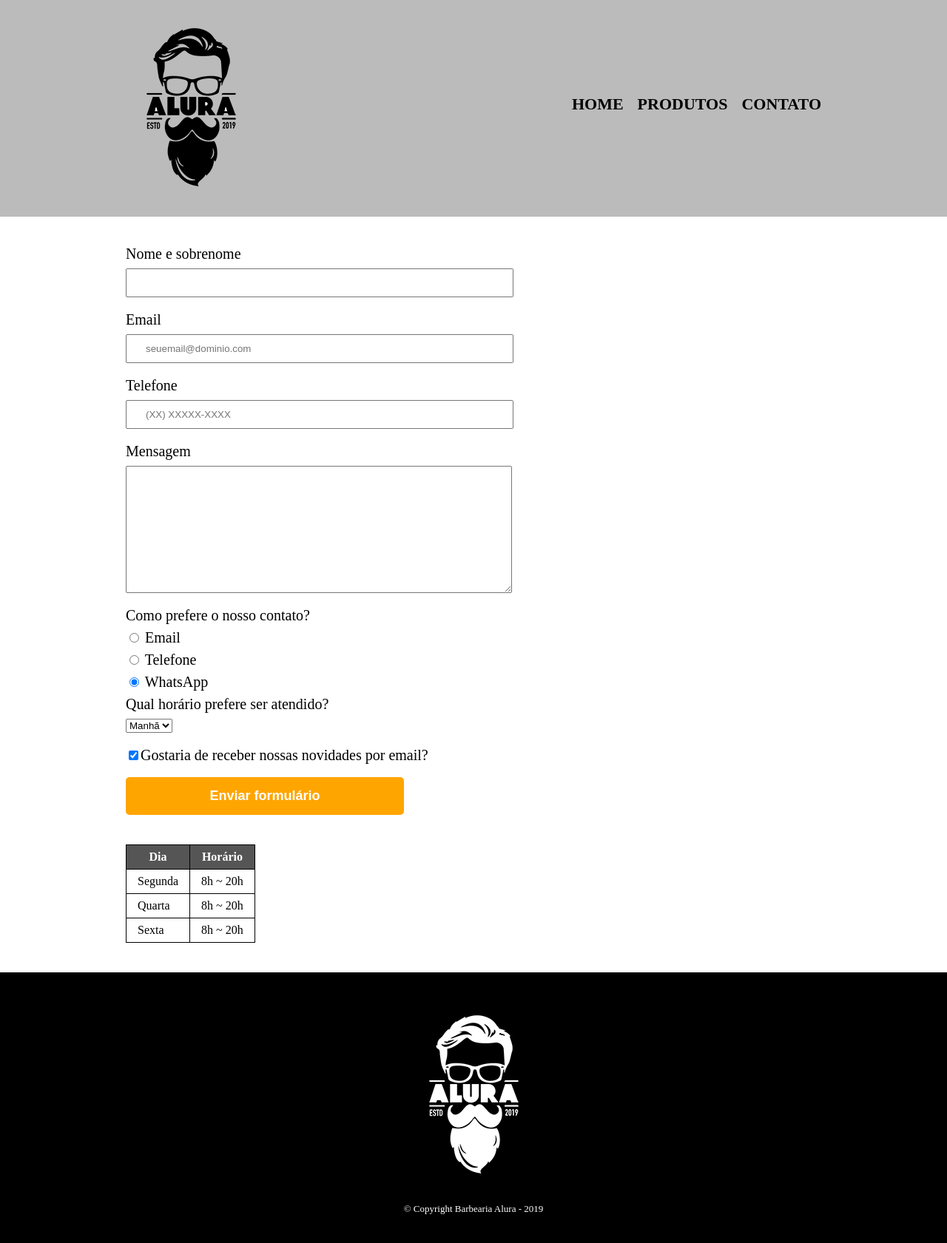
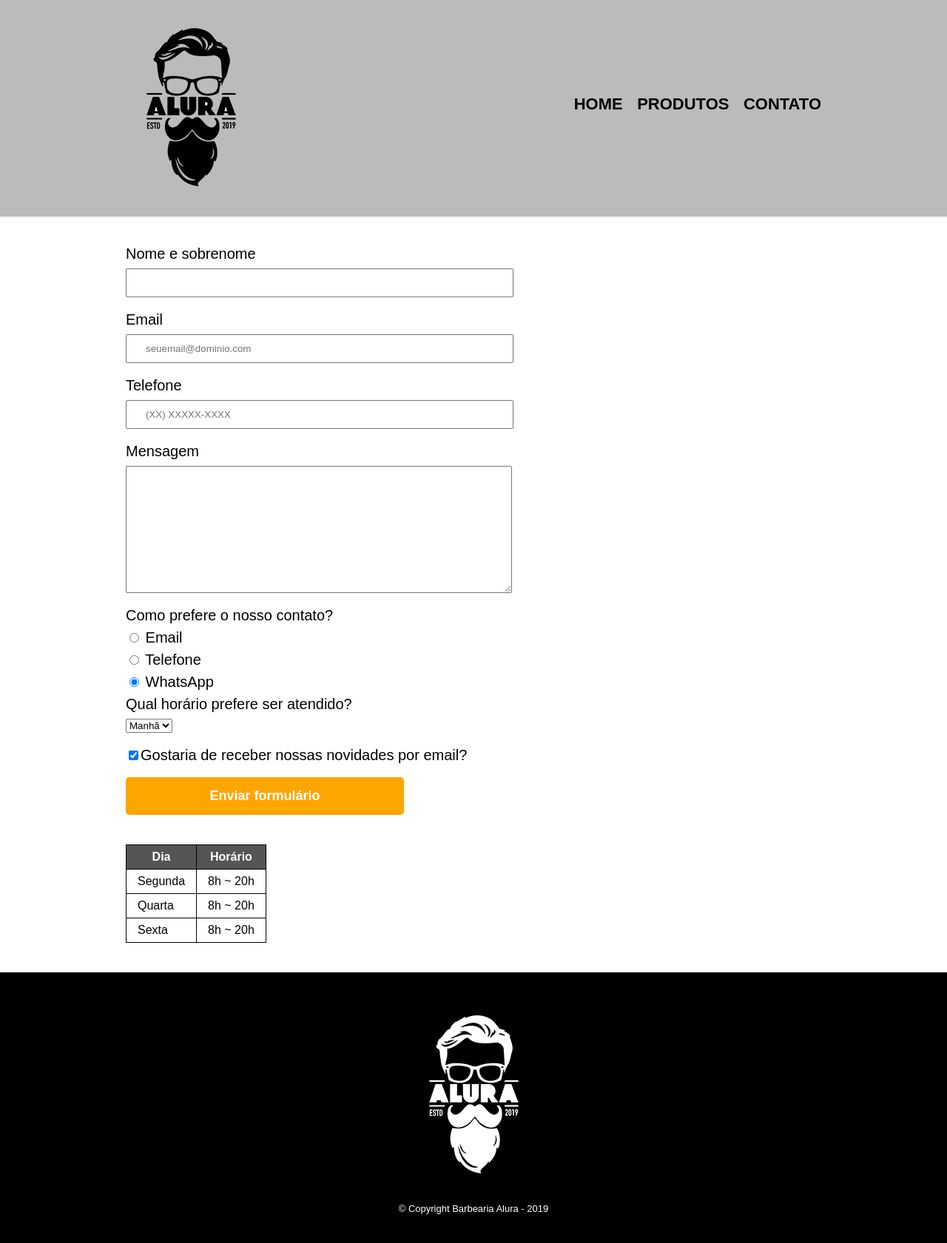
Before and after one commit to yokatsu/Alura, a PHP site: page /contato.php in a window 1280 px wide. Shown: the whole page at 74% size. Run offline with PHP 8.4, Linux system fonts and the light colour scheme.

Commit message:
Update style3.css

```diff
--- a/css/style3.css
+++ b/css/style3.css
@@ -2,7 +2,9 @@ header {
 	background: #BBBBBB;
 	padding: 20px 0;
 }
-
+body {
+	font-family: 'Montserrat', sans-serif;
+}
 .caixa {
 	position: relative;
 	width: 940px;
```
